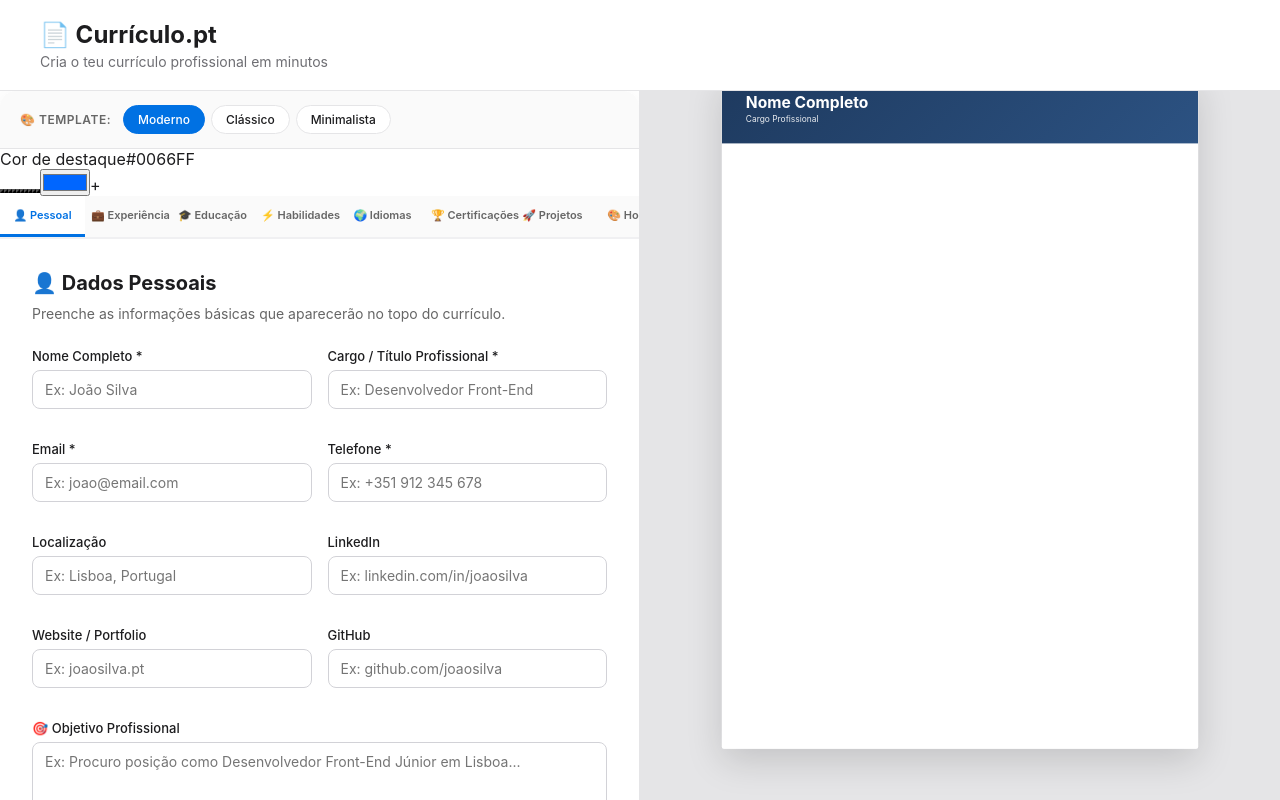
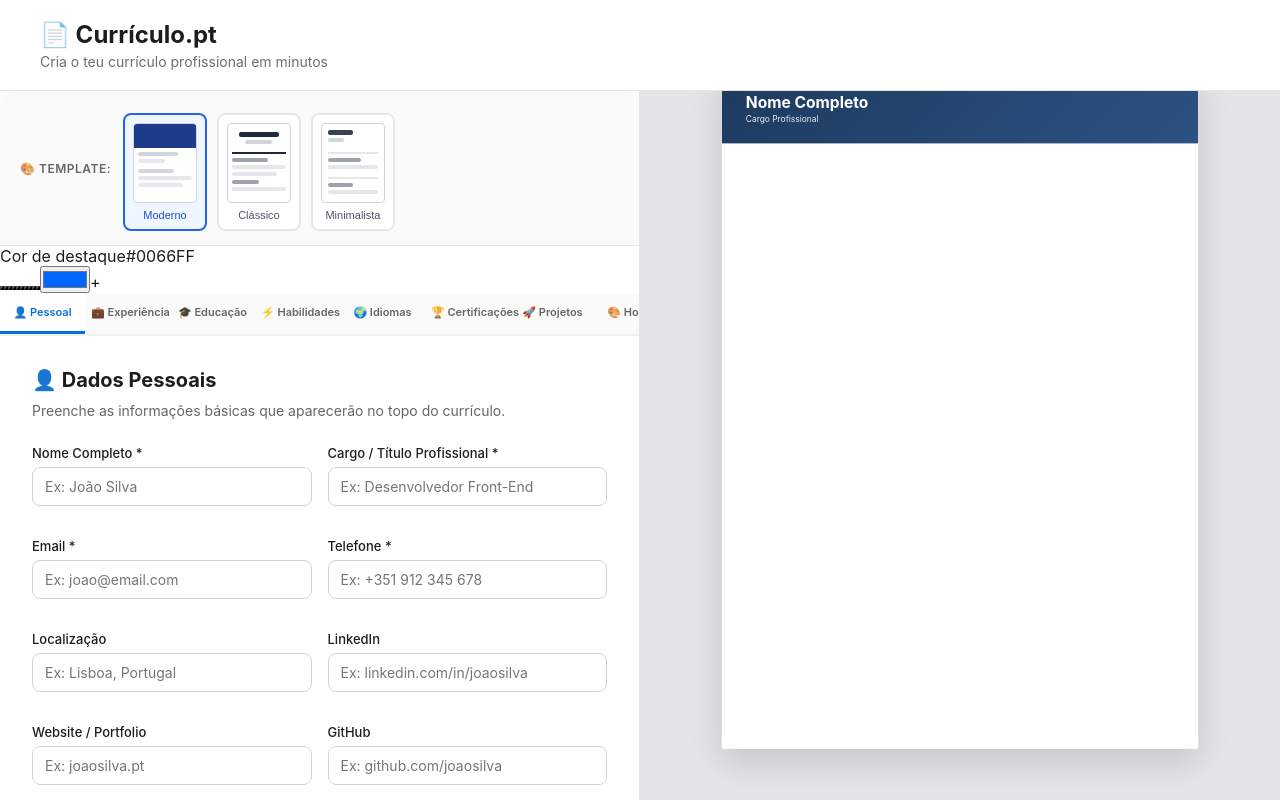
Before and after one commit to danilopereira199328-wq/curriculo-pt, a React (Vite) app: page / in a window 1280 px wide. Shown: the top 800 px of the page. Built offline with nearby package versions, Linux system fonts and the light colour scheme.

Commit message:
feat: miniaturas visuais dos templates (CSS inline)

```diff
--- a/src/components/CVForm.tsx
+++ b/src/components/CVForm.tsx
@@ -10,8 +10,8 @@ import { HobbiesSection } from './sections/HobbiesSection';
 import { ReferencesSection } from './sections/ReferencesSection';
 import { VolunteeringSection } from './sections/VolunteeringSection';
 import { AwardsSection } from './sections/AwardsSection';
-import { templates } from '../templates';
 import { ColorPicker } from './ColorPicker';
+import { TemplateSelector } from './TemplateThumbnails';
 import type { TemplateType } from '../types/cv';
 
 export function CVForm() {
@@ -35,24 +35,13 @@ export function CVForm() {
 
   return (
     <div className="cv-form">
-      {/* SELETOR DE TEMPLATE */}
+      {/* SELETOR DE TEMPLATE — Miniaturas visuais */}
       <div className="template-selector">
         <span className="template-label">🎨 Template:</span>
-        <div className="template-buttons">
-          {Object.values(templates).map((tpl) => (
-            <button
-              key={tpl.id}
-              type="button"
-              className={`template-btn ${template === tpl.id ? 'active' : ''}`}
-              onClick={() => setTemplate(tpl.id as TemplateType)}
-            >
-              {tpl.name}
-            </button>
-          ))}
-        </div>
+        <TemplateSelector value={template} onChange={(t) => setTemplate(t)} />
       </div>
 
-      {/* 👇 NOVO — COR DE DESTAQUE */}
+      {/* COR DE DESTAQUE */}
       <div className="mt-4 max-w-md">
         <ColorPicker
           value={data.theme?.accentColor || '#0066FF'}
--- /dev/null
+++ b/src/components/TemplateThumbnails.tsx
@@ -0,0 +1,117 @@
+import type { TemplateType } from '../types/cv';
+
+interface TemplateThumbnailProps {
+  template: TemplateType;
+  selected: boolean;
+  onClick: () => void;
+}
+
+function TemplateThumbnail({ template, selected, onClick }: TemplateThumbnailProps) {
+  const label =
+    template === 'modern' ? 'Moderno' : template === 'classic' ? 'Clássico' : 'Minimalista';
+
+  return (
+    <button
+      type="button"
+      onClick={onClick}
+      title={label}
+      aria-label={label}
+      style={{
+        display: 'flex',
+        flexDirection: 'column',
+        alignItems: 'center',
+        gap: '6px',
+        padding: '8px',
+        borderRadius: '8px',
+        border: selected ? '2px solid #2563eb' : '2px solid #e5e7eb',
+        background: selected ? '#eff6ff' : '#ffffff',
+        cursor: 'pointer',
+        transition: 'all 0.15s',
+        minWidth: '80px',
+      }}
+    >
+      {/* Miniatura */}
+      <div
+        style={{
+          width: '64px',
+          height: '80px',
+          borderRadius: '4px',
+          border: '1px solid #d1d5db',
+          background: '#ffffff',
+          overflow: 'hidden',
+          position: 'relative',
+        }}
+      >
+        {template === 'modern' && (
+          <>
+            <div style={{ height: '24px', background: '#1e3a8a' }} />
+            <div style={{ padding: '4px' }}>
+              <div style={{ height: '4px', background: '#d1d5db', borderRadius: '2px', width: '75%', marginBottom: '3px' }} />
+              <div style={{ height: '4px', background: '#e5e7eb', borderRadius: '2px', width: '50%', marginBottom: '6px' }} />
+              <div style={{ height: '4px', background: '#d1d5db', borderRadius: '2px', width: '66%', marginBottom: '3px' }} />
+              <div style={{ height: '4px', background: '#e5e7eb', borderRadius: '2px', width: '100%', marginBottom: '3px' }} />
+              <div style={{ height: '4px', background: '#e5e7eb', borderRadius: '2px', width: '83%' }} />
+            </div>
+          </>
+        )}
+
+        {template === 'classic' && (
+          <div style={{ padding: '4px' }}>
+            <div style={{ height: '5px', background: '#1f2937', borderRadius: '2px', width: '75%', margin: '4px auto 3px' }} />
+            <div style={{ height: '4px', background: '#d1d5db', borderRadius: '2px', width: '50%', margin: '0 auto 8px' }} />
+            <div style={{ height: '2px', background: '#1f2937', width: '100%', marginBottom: '4px' }} />
+            <div style={{ height: '4px', background: '#9ca3af', borderRadius: '2px', width: '66%', marginBottom: '3px' }} />
+            <div style={{ height: '4px', background: '#e5e7eb', borderRadius: '2px', width: '100%', marginBottom: '3px' }} />
+            <div style={{ height: '4px', background: '#e5e7eb', borderRadius: '2px', width: '83%', marginBottom: '4px' }} />
+            <div style={{ height: '4px', background: '#9ca3af', borderRadius: '2px', width: '50%', marginBottom: '3px' }} />
+            <div style={{ height: '4px', background: '#e5e7eb', borderRadius: '2px', width: '100%' }} />
+          </div>
+        )}
+
+        {template === 'minimal' && (
+          <div style={{ padding: '6px' }}>
+            <div style={{ height: '5px', background: '#374151', borderRadius: '2px', width: '50%', marginBottom: '3px' }} />
+            <div style={{ height: '4px', background: '#d1d5db', borderRadius: '2px', width: '33%', marginBottom: '10px' }} />
+            <div style={{ height: '2px', background: '#e5e7eb', width: '100%', marginBottom: '4px' }} />
+            <div style={{ height: '4px', background: '#9ca3af', borderRadius: '2px', width: '66%', marginBottom: '3px' }} />
+            <div style={{ height: '4px', background: '#e5e7eb', borderRadius: '2px', width: '100%', marginBottom: '8px' }} />
+            <div style={{ height: '2px', background: '#e5e7eb', width: '100%', marginBottom: '4px' }} />
+            <div style={{ height: '4px', background: '#9ca3af', borderRadius: '2px', width: '50%', marginBottom: '3px' }} />
+            <div style={{ height: '4px', background: '#e5e7eb', borderRadius: '2px', width: '100%' }} />
+          </div>
+        )}
+      </div>
+
+      {/* Nome */}
+      <span
+        style={{
+          fontSize: '11px',
+          fontWeight: 500,
+          color: selected ? '#1d4ed8' : '#4b5563',
+        }}
+      >
+        {label}
+      </span>
+    </button>
+  );
+}
+
+interface TemplateSelectorProps {
+  value: TemplateType;
+  onChange: (t: TemplateType) => void;
+}
+
+export function TemplateSelector({ value, onChange }: TemplateSelectorProps) {
+  return (
+    <div style={{ display: 'flex', gap: '10px', marginTop: '8px' }}>
+      {(['modern', 'classic', 'minimal'] as const).map((t) => (
+        <TemplateThumbnail
+          key={t}
+          template={t}
+          selected={value === t}
+          onClick={() => onChange(t)}
+        />
+      ))}
+    </div>
+  );
+}
```
